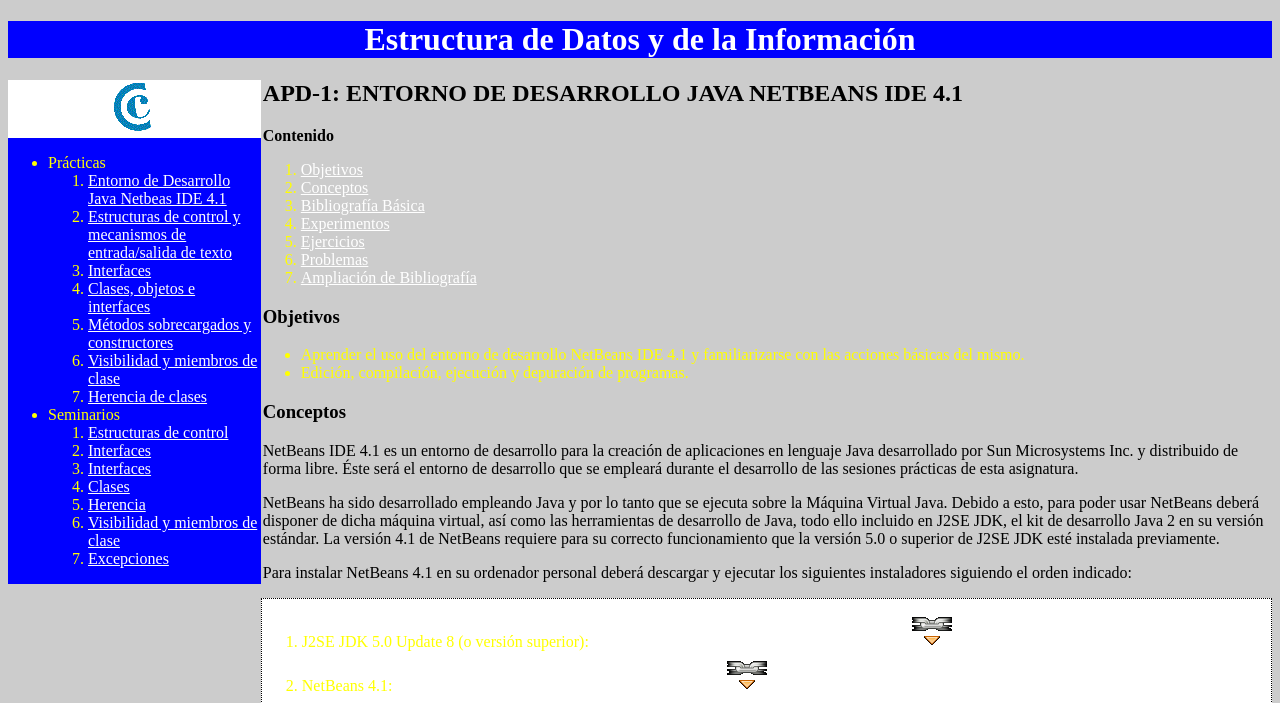
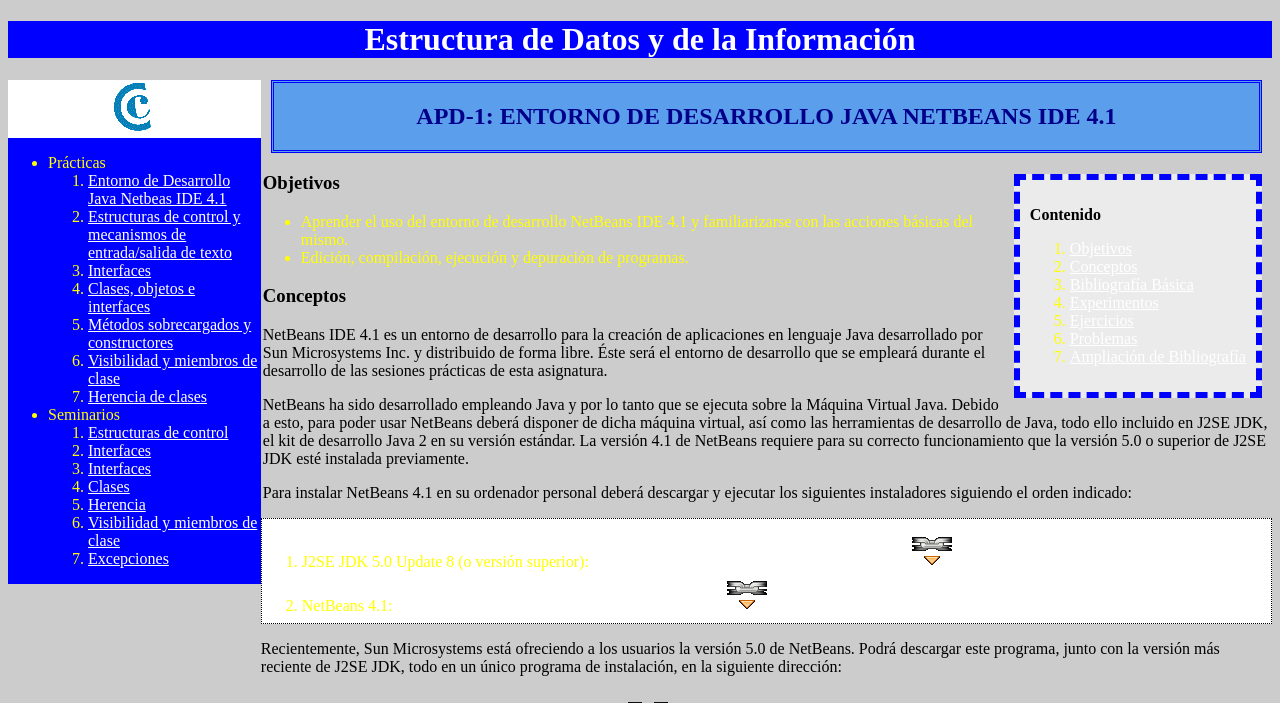
Before and after one commit to KratosKike/ApuntesDAW, a PHP site: page / in a window 1280 px wide; the page is wider, and only the part inside the window is pictured. Shown: the top 703 px of that part. Run offline with PHP 8.4, Linux system fonts and the light colour scheme.

Commit message:
Cambios en pagina 2

```diff
--- a/DIW - Diseño Interfaces Web/20211024 - Actividad individual CSS/EJ3Material/estilo.css
+++ b/DIW - Diseño Interfaces Web/20211024 - Actividad individual CSS/EJ3Material/estilo.css
@@ -97,3 +97,20 @@ a{
     clear: both;
 
 }
+
+h2{
+    background-color: rgb(91, 158, 235);
+    border: blue double 3px;
+    padding: 2%;
+    text-align: center;
+    margin:1%;
+    color: darkblue;
+}
+
+.tablaContenido{
+    padding: 1%;
+    float:right;
+    background-color: rgb(235, 235, 235);
+    margin: 1%;
+    border: dashed 6px blue;
+}
```
